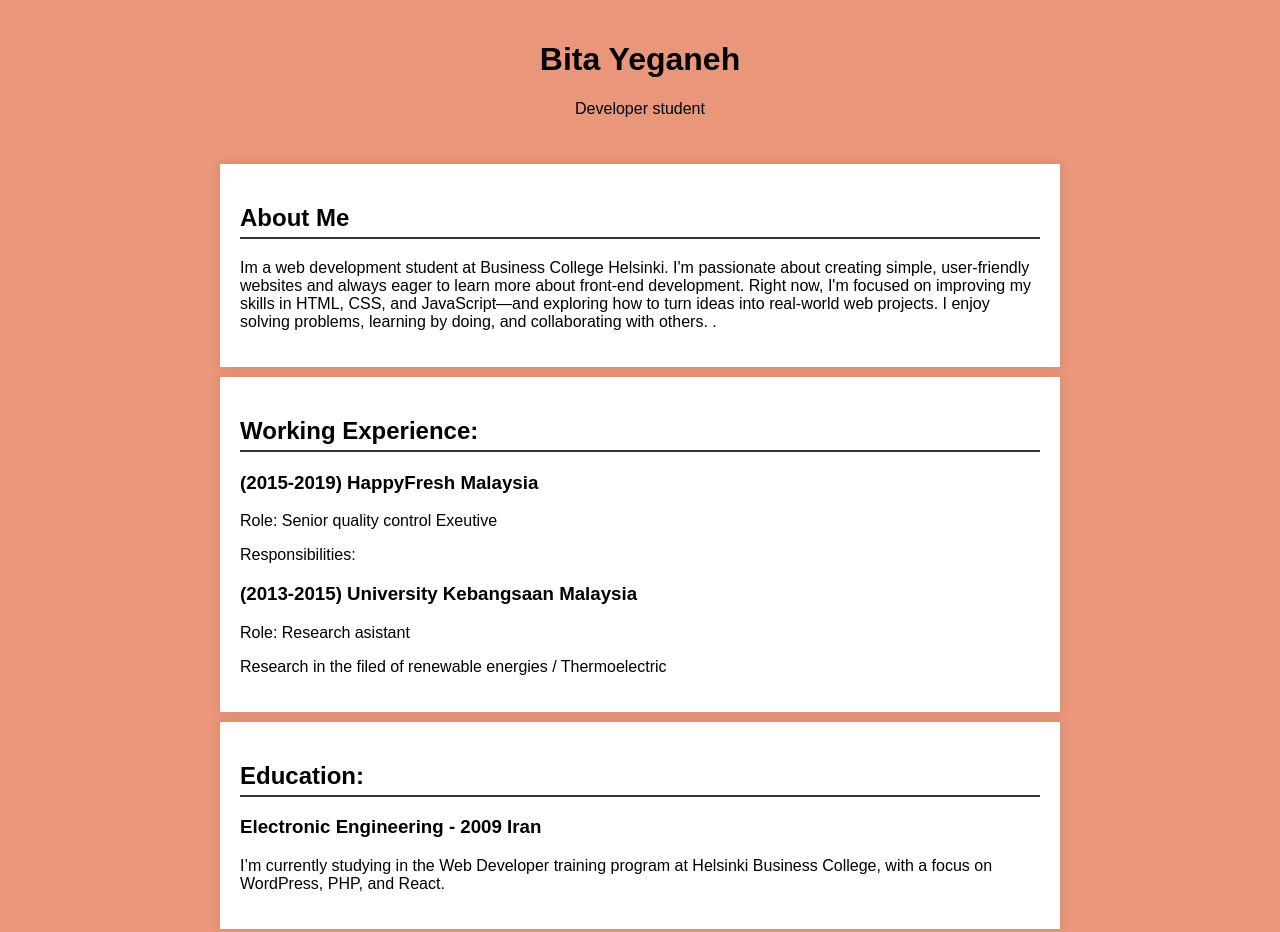
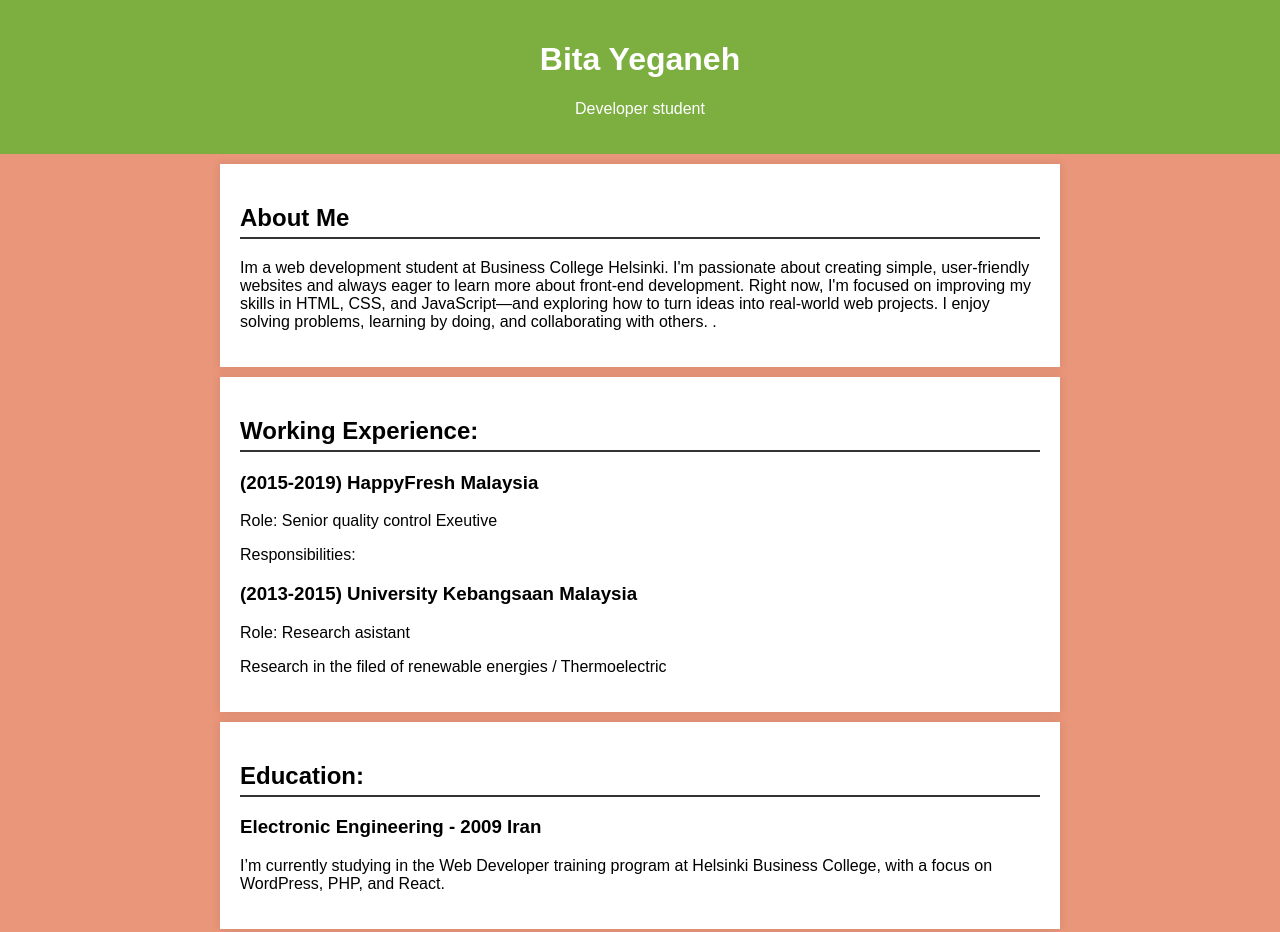
Before and after one commit to BitaYeganeh/HTML_School, a plain HTML site: page HTML-KURSSI/Portfolio/index.html in a window 1280 px wide. Shown: the top 932 px of the page. Drawn offline with Linux system fonts and the light colour scheme.

Commit message:
style update

```diff
--- a/HTML-KURSSI/Portfolio/style.css
+++ b/HTML-KURSSI/Portfolio/style.css
@@ -8,8 +8,8 @@ body {
   }
 
   header {
-    background-color:hwb(115 7% 24% / 0.545)
-    color:rgb(52, 35, 35);
+    background-color:hwb(115 7% 24% / 0.545);
+    color: #fff;
     padding: 20px;
     text-align: center;
   }
```
